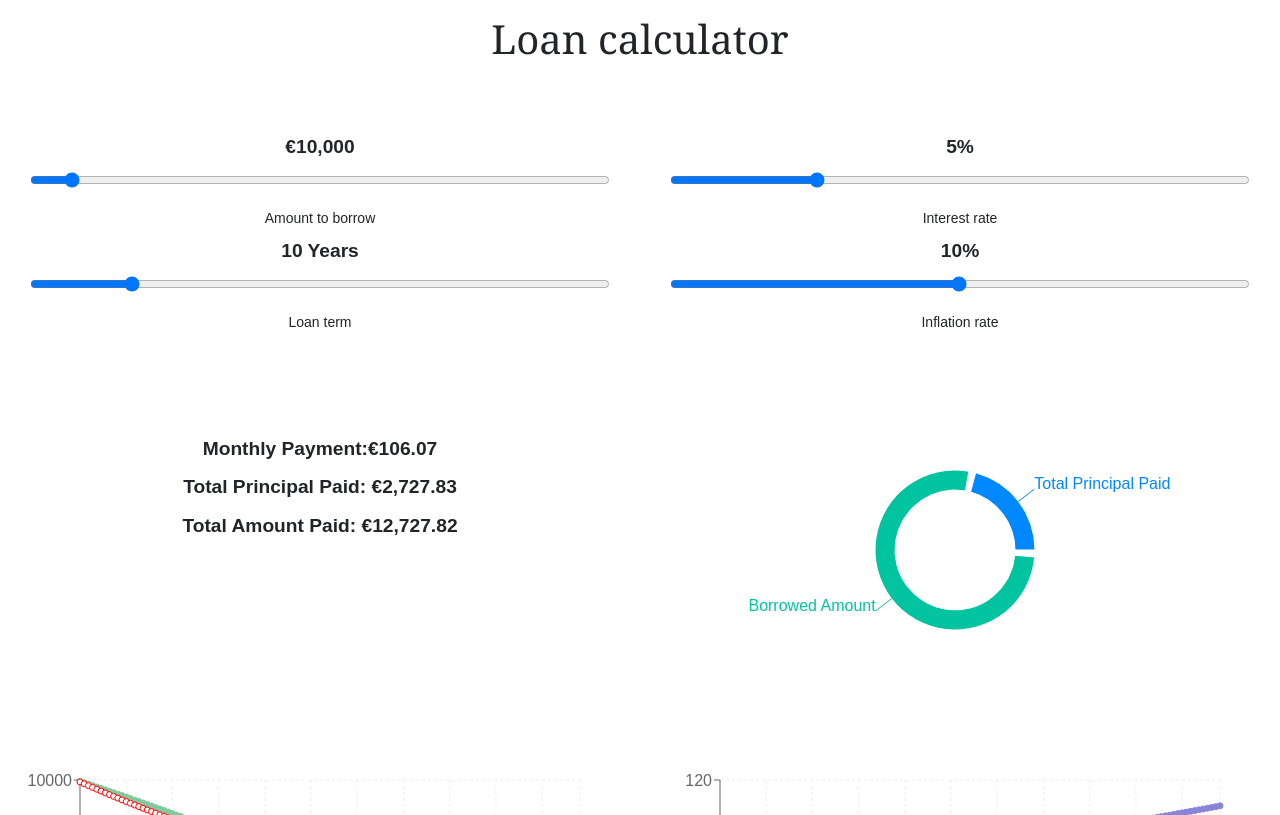
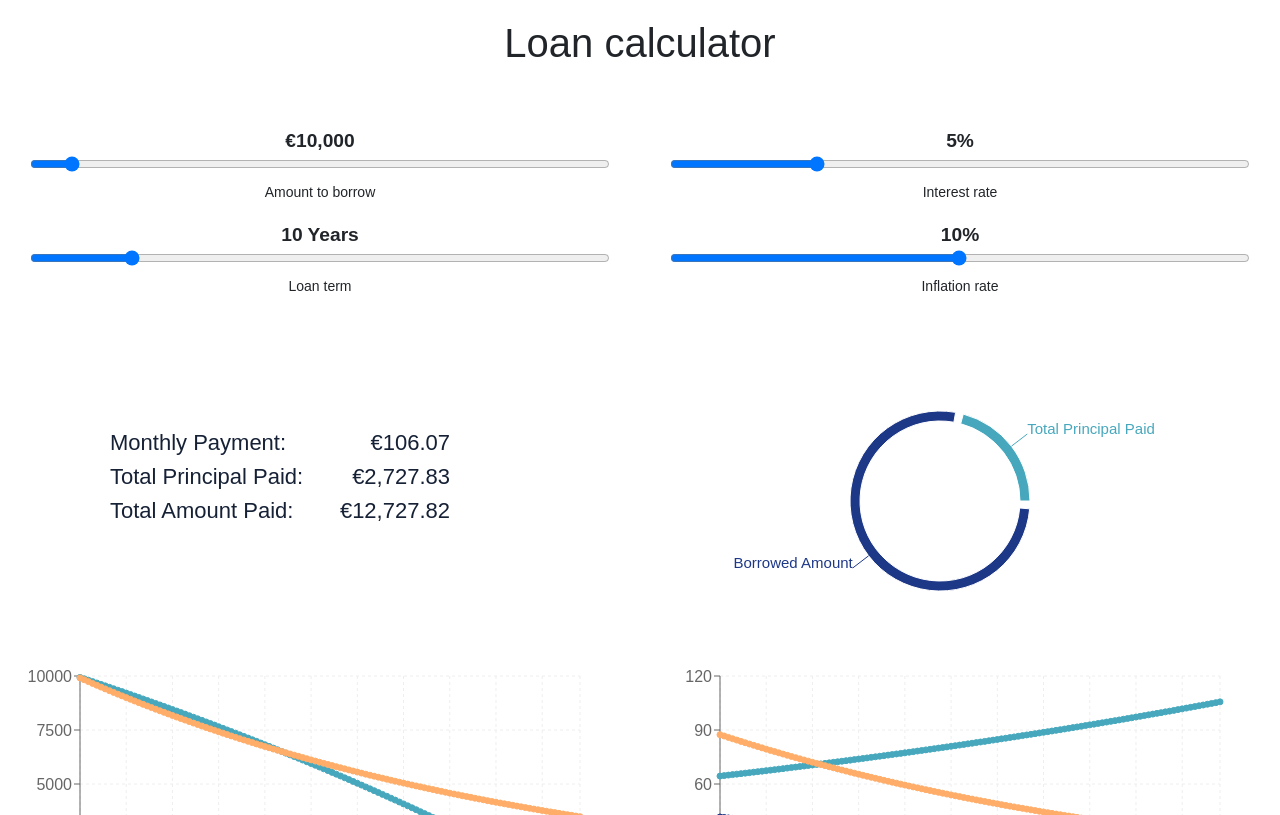
Before and after one commit to ubungmeister/loan-calculator, a React (Create React App) app: page / in a window 1280 px wide. Built offline with nearby package versions, Linux system fonts and the light colour scheme.

Commit message:
redesign loan calculator

```diff
--- a/src/App.css
+++ b/src/App.css
@@ -1,7 +1,16 @@
 h1 {
   text-align: center;
-  font-family: 'Georgia';
-
+}
+.Div_Start{
+  font-size: 40px;
+  line-height: 56px;
+}
+.Div_Panel{
+  width: 400px;
+  height: 100px;
+  padding: 60px;
+  line-height: 24px;
+  box-sizing: content-box;
 }
 .Div_Global{
   margin-top: 15px;
@@ -15,8 +24,7 @@ h1 {
 .Div_GridContainer{
   display: grid;
   grid-template-columns: 50% 50%;
-  padding-bottom: 2rem;
-  padding-top: 2rem;
+  padding-top: 1rem;
 
 }
 .Div_GridItem{
@@ -26,13 +34,9 @@ h1 {
   text-align: center;
 }
 .Div_GridItem2{
-  padding: 40px;
-  padding-top: 20px;
   display: flex;
   flex-direction: column;
   text-align: center;
-  border: 3px solid;
-  margin: auto;
   border-radius: 20px;
   border-color: #82ca9d;
   width: 200px;
@@ -42,10 +46,15 @@ h1 {
 .Span_GridItemHeader{
   font-weight: bold;
   font-size: 1.2em;
-  margin-bottom: 10px;
+  margin-top: 10px;
+}
+.Span_DisplayedIteam{
+  font-weight: bold;
+  font-size: 1.2em;
+  margin-top: 10px;
 }
 .Input_GridItemRangeSlider{
-  margin-bottom: 20px;
+  margin-bottom: 10px;
 
 }
 .Label_GridItemLabel{
@@ -53,8 +62,14 @@ h1 {
 }
 .graphContainer {
   width: 100%;
-  max-width: 600px;
+  max-height: 600px;
+  max-width: 1000px;
   margin: 10px;
+
+}
+.pieContainer {
+  display: flex;
+  padding-left: 50px;
 
 }
 .paymentsCalculatorTable {
@@ -77,7 +92,7 @@ h1 {
   padding: 10px 5px;
 }
 .paymentsCalculatorTable tr:nth-of-type(even) {
-  background-color: rgba(0,0,0,.05);
+  background-color: #E4E9F1;
 }
 @media (min-width: 575px) {
   .to-date-yearly-payment {
@@ -87,3 +102,18 @@ h1 {
     width: 12.5%;
   }
 }
+.ul_Style{
+  list-style:'none';
+
+}
+.li_Style{
+  display: flex;
+  -webkit-box-pack: justify;
+  justify-content: space-between;
+  margin: 10px;
+}
+.result_Style{
+  color: rgb(22, 33, 54);
+  font-size: 22px;
+  font-weight: lighter;
+}
--- a/src/components/Calculator.tsx
+++ b/src/components/Calculator.tsx
@@ -13,18 +13,17 @@ export const Calculator = () => {
 
 
     //monthly annual interest
-    const monthlyRate = ((interest / 100 / 12) * amountBorrow) / (1 - (Math.pow((1 + (interest / 100 / 12)),((0 - yearPay) * 12))))
+    const monthlyRate = ((interest / 100 / 12) * amountBorrow) / (1 - (Math.pow((1 + (interest / 100 / 12)), ((0 - yearPay) * 12))))
     //monthly inflation
-    const inflationMonthlyRate = (1 + (- (inflationInterest/100)))**(1/12) - 1
+    const inflationMonthlyRate = (1 + (-(inflationInterest / 100))) ** (1 / 12) - 1
     // data for table and graph
-    const dataCalculateMortgage = handleLoanDataChange(amountBorrow,interest,yearPay,monthlyRate,inflationMonthlyRate)
+    const dataCalculateMortgage = handleLoanDataChange(amountBorrow, interest, yearPay, monthlyRate, inflationMonthlyRate)
 
 
     return (
 
-        <div >
-            <header>  <h1>Loan calculator</h1></header>
-
+        <div>
+            <div className='Div_Start'>Loan calculator</div>
             <CalculatorInput amountBorrow={setStateAmount}
                              yearPay={setStateMonth}
                              interest={setStateMortgage}
@@ -36,7 +35,7 @@ export const Calculator = () => {
                              showInflationInterest={inflationInterest}
 
             />
-            <div >
+            <div>
                 <Graph calculatedMortgage={dataCalculateMortgage}
                        showAmountBorrow={amountBorrow}
                        monthlyRate={monthlyRate}
--- a/src/components/Graph.tsx
+++ b/src/components/Graph.tsx
@@ -4,68 +4,82 @@ import {handleLoanDataChange} from "./utils";
 import {formatCurrency} from "./CalculatorInput";
 
 const formatDecimals = (item: number) => {
-    return Number(item.toFixed(2))}
+    return Number(item.toFixed(2))
+}
 
 type PropsType = {
-    showAmountBorrow:number
-    monthlyRate:number
+    showAmountBorrow: number
+    monthlyRate: number
 }
 
 type DataCalculateLoan = ReturnType<typeof handleLoanDataChange>
-export const Graph = (props: { calculatedMortgage: DataCalculateLoan} & PropsType ) => {
-        const chartData = props.calculatedMortgage.filter(el=>el.month).map((el, index) => ({
+export const Graph = (props: { calculatedMortgage: DataCalculateLoan } & PropsType) => {
+    const chartData = props.calculatedMortgage.filter(el => el.month).map((el, index) => ({
         xAxis: {index},
         interestPaid: formatDecimals(el.interestPaid),
         principalPaid: formatDecimals(el.principalRepaid),
         remain: formatDecimals(el.outstandingBalance),
-            outstandingBalanceInflation:formatDecimals(el.outstandingBalanceInflation),
-            inflationByMonth:formatDecimals(el.inflationByMonth),
+        outstandingBalanceInflation: formatDecimals(el.outstandingBalanceInflation),
+        inflationByMonth: formatDecimals(el.inflationByMonth),
 
     }))
     // extract amount of monthly interest paid and calculate the sum by using reducer
-        const sumPrincipalTotlaPaid = props.calculatedMortgage.map(el=>el.interestPaid).reduce((accumulator, value)=>{
+    const sumPrincipalTotlaPaid = props.calculatedMortgage.map(el => el.interestPaid).reduce((accumulator, value) => {
         return accumulator + value
     })
-        const sumPrincipalAmountPaid = props.calculatedMortgage.map(el=>el.principalRepaid).reduce((accumulator, value)=>{
+    const sumPrincipalAmountPaid = props.calculatedMortgage.map(el => el.principalRepaid).reduce((accumulator, value) => {
         return accumulator + value
     })
     const totalAmountPaid = sumPrincipalTotlaPaid + sumPrincipalAmountPaid
-        const data = [{name: 'Total Principal Paid', value:sumPrincipalTotlaPaid},
-                    {name: 'Borrowed Amount', value:props.showAmountBorrow},]
-        const COLORS = ["#0088FE", "#00C49F"]
-
+    const data = [{name: 'Total Principal Paid', value: sumPrincipalTotlaPaid},
+        {name: 'Borrowed Amount', value: props.showAmountBorrow},]
+    const COLORS = ["#47A8BD", "#1E3888"]
 
 
     return (
-        <div className='Div_GridContainer' >
-            <div>
-                <div className="Span_GridItemHeader">Monthly Payment:
-                            {isFinite(props.monthlyRate) ? formatCurrency(props.monthlyRate) : '0'}</div>
-                <div className="Span_GridItemHeader">Total Principal Paid: {formatCurrency(sumPrincipalTotlaPaid)}</div>
-                <div className="Span_GridItemHeader">Total Amount Paid: {formatCurrency(totalAmountPaid)}</div>
+        <div className='Div_GridContainer'>
+            <div className='Span_DisplayedIteam'>
+                <div className='Div_Panel'>
+                    <ul className='ul_Style'>
+                        <li className='li_Style'>
+                            <span className='result_Style'> Monthly Payment:</span>
+                            <span
+                                className='result_Style'>{isFinite(props.monthlyRate) ? formatCurrency(props.monthlyRate) : '0'}</span>
+                        </li>
+
+                        <li className='li_Style'>
+                            <span className='result_Style'>Total Principal Paid:</span>
+                            <span className='result_Style'>
+                    {formatCurrency(sumPrincipalTotlaPaid)}</span>
+                        </li>
+                        <li className='li_Style'>
+                            <span className='result_Style'>Total Amount Paid:</span>
+                            <span className='result_Style'>{formatCurrency(totalAmountPaid)}</span></li>
+                    </ul>
                 </div>
-            <div className='graphContainer'>
+            </div>
+            <div className='pieContainer'>
                 <PieChart
-                    width={600}
+                    width={500}
                     height={300}>
                     <Pie
                         data={data}
-                        cx={300}
-                        cy={100}
-                        innerRadius={60}
-                        outerRadius={80}
+                        cx="50%"
+                        cy="50%"
+                        innerRadius={80}
+                        outerRadius={90}
                         fill="#8884d8"
                         paddingAngle={5}
                         dataKey="value"
                         label={(entry) => entry.name}
                     >
                         {data.map((entry, index) => (
-                            <Cell key={`cell-${index}`} fill={COLORS[index % COLORS.length]}/>
+                            <Cell key={`cell-${index}`} fill={COLORS[index % COLORS.length]} fontSize={15}/>
                         ))}
                     </Pie>
                 </PieChart>
             </div>
-                <div className='graphContainer' >
+            <div className='graphContainer'>
                 <LineChart
                     width={600}
                     height={300}
@@ -77,29 +91,30 @@ export const Graph = (props: { calculatedMortgage: DataCalculateLoan} & PropsTyp
                         bottom: 15,
                     }}
                 >
-                        <CartesianGrid stroke='#eee' strokeDasharray='3 3' />
+                    <CartesianGrid stroke='#eee' strokeDasharray='3 3'/>
                     <XAxis dataKey='index' interval={10}/>
                     <YAxis/>
-                        <Tooltip />
+                    <Tooltip/>
                     <Legend
                     />
                     <Line
                         type='monotone'
                         dataKey='remain'
-                            fill="#82ca9d"
-                            stroke="#82ca9d"
+                        fill="#47A8BD"
+                        stroke="#47A8BD"
                         name='Remain to pay by Month'
 
                     />
                     <Line
                         type='monotone'
                         dataKey='outstandingBalanceInflation'
-                            stroke='red'
+                        fill='#FFAD69'
+                        stroke='#FFAD69'
                         name='Inflation'
 
                     />
                 </LineChart>
-                </div >
+            </div>
             <div className='graphContainer'>
                 <LineChart
                     width={600}
@@ -113,37 +128,32 @@ export const Graph = (props: { calculatedMortgage: DataCalculateLoan} & PropsTyp
 
                     }}
                 >
-                        <CartesianGrid stroke='#eee' strokeDasharray='3 3' />
-                        <XAxis dataKey='xAxis' interval={10} />
-                        <YAxis />
-                        <Tooltip />
-                        <Legend />
+                    <CartesianGrid stroke='#eee' strokeDasharray='3 3'/>
+                    <XAxis dataKey='xAxis' interval={10}/>
+                    <YAxis/>
+                    <Tooltip/>
+                    <Legend/>
                     <Line
                         type='monotone'
                         dataKey='interestPaid'
-                            strokeWidth={1}
-                            fill="#82ca9d"
-                            stroke="#82ca9d"
+                        fill="#1E3888"
+                        stroke="#1E3888"
                         name='Interest paid by Month'
 
                     />
                     <Line
                         type='monotone'
                         dataKey='principalPaid'
-                            strokeWidth={1}
-                            activeDot={{ r: 8 }}
-                            fill="#8884d8"
-                            stroke="#8884d8"
+                        fill='#47A8BD'
+                        stroke="#47A8BD"
                         name='Principal paid by Month'
 
                     />
                     <Line
                         type='monotone'
                         dataKey='inflationByMonth'
-                            strokeWidth={1}
-                            activeDot={{ r: 8 }}
-                            fill="#8884d8"
-                            stroke='red'
+                        fill='#FFAD69'
+                        stroke='#FFAD69'
                         name='Inflation by Month'
 
                     />
```
Also changed, not shown: src/App.tsx (+5 -5 lines), src/components/CalculatorInput.tsx (+16 -22 lines), src/components/utils.tsx (+24 -25 lines). Lines whose indentation alone changed are shown as unchanged.
